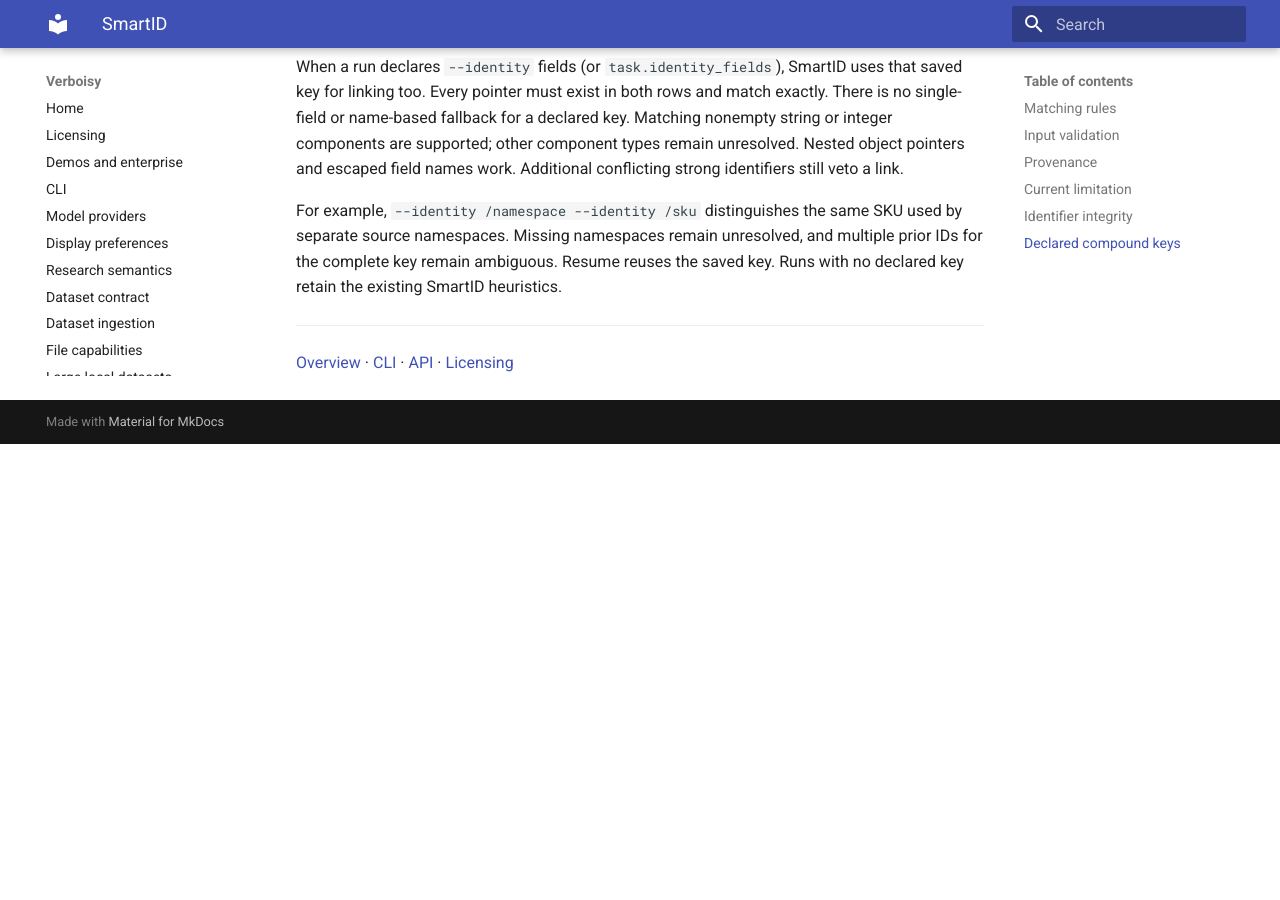
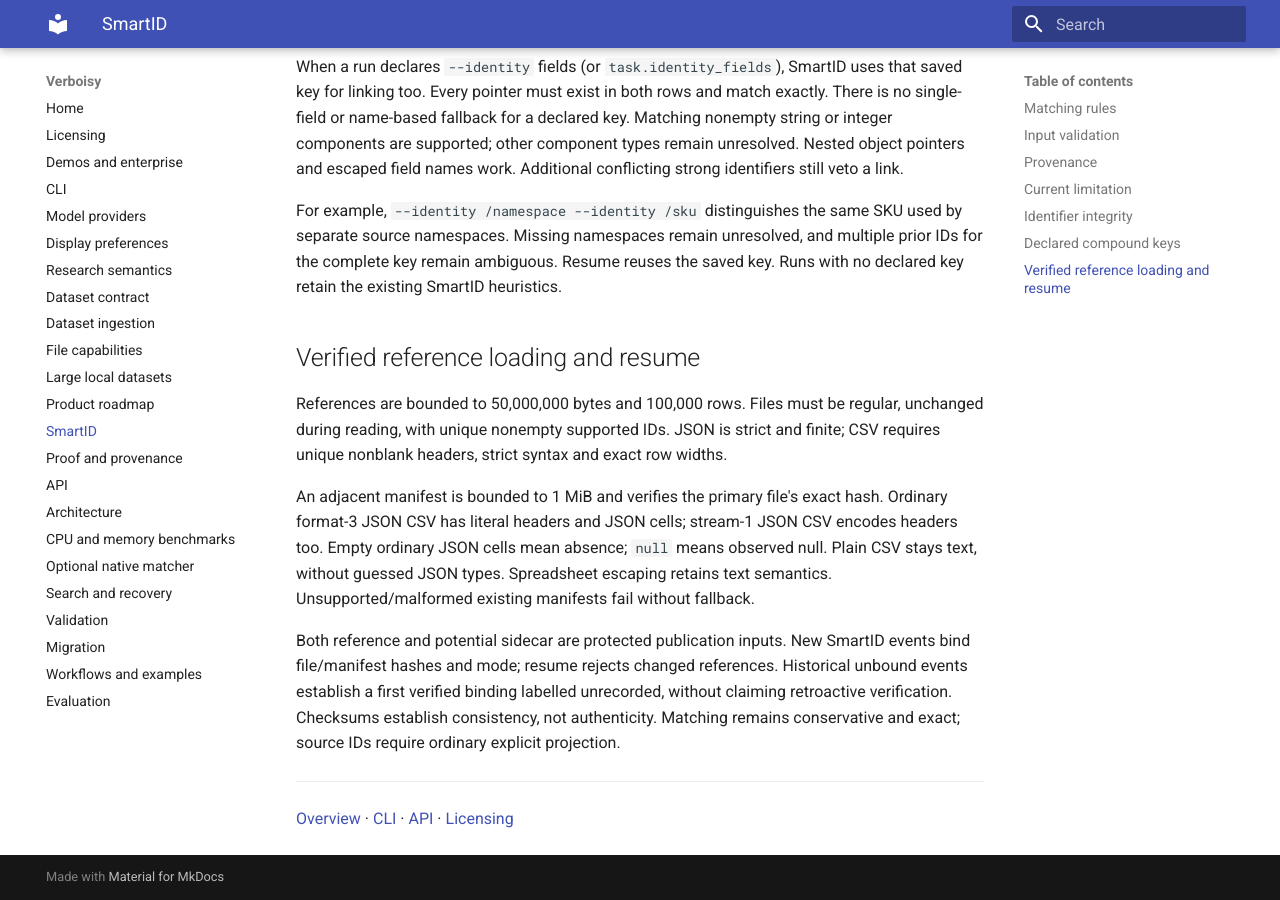
Before and after one commit to EmanueleTorrisi/verboisy, an MkDocs documentation site: the page built from docs/smartid.md, in a window 1280 px wide and 900 px high, scrolled down 1959 px. Built offline with MkDocs 1.6.1 and Material for MkDocs 9.7.7, drawn with Linux system fonts in a browser that asks for light colours; before the commit the page ends 2403 px from its top, so only the background shows below that.

Commit message:
docs: specify verified SmartID reference loading and resume bindings

```diff
--- a/docs/smartid.md
+++ b/docs/smartid.md
@@ -80,6 +80,25 @@ used by separate source namespaces. Missing namespaces remain unresolved, and
 multiple prior IDs for the complete key remain ambiguous. Resume reuses the saved
 key. Runs with no declared key retain the existing SmartID heuristics.
 
+
+## Verified reference loading and resume
+
+References are bounded to 50,000,000 bytes and 100,000 rows. Files must be regular,
+unchanged during reading, with unique nonempty supported IDs. JSON is strict and finite;
+CSV requires unique nonblank headers, strict syntax and exact row widths.
+
+An adjacent manifest is bounded to 1 MiB and verifies the primary file's exact hash.
+Ordinary format-3 JSON CSV has literal headers and JSON cells; stream-1 JSON CSV encodes
+headers too. Empty ordinary JSON cells mean absence; `null` means observed null.
+Plain CSV stays text, without guessed JSON types. Spreadsheet escaping retains text
+semantics. Unsupported/malformed existing manifests fail without fallback.
+
+Both reference and potential sidecar are protected publication inputs. New SmartID
+events bind file/manifest hashes and mode; resume rejects changed references. Historical
+unbound events establish a first verified binding labelled unrecorded, without claiming
+retroactive verification. Checksums establish consistency, not authenticity. Matching
+remains conservative and exact; source IDs require ordinary explicit projection.
+
 ---
 
 [Overview](index.md) · [CLI](cli.md) · [API](api.md) · [Licensing](licensing.md)
```
